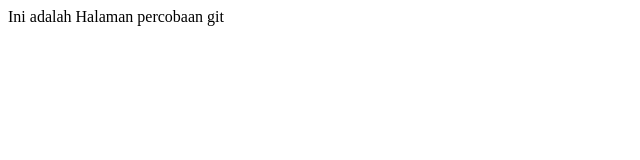
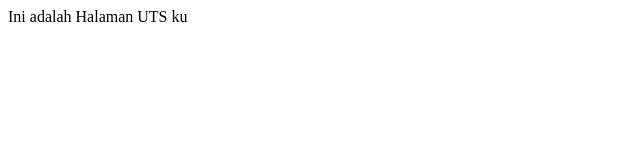
Before and after one commit to MuhammadYusufAshari/GitYusufUTS, a plain HTML site: page index.html in a window 1280 px wide. Shown: the full height of the page, 0-640 px from the left. Drawn offline with Linux system fonts and the light colour scheme.

Commit message:
merubah file index.html dan menambahkan file new.txt

```diff
--- a/index.html
+++ b/index.html
@@ -1,6 +1,6 @@
 <html>
-<head><title>Percobaan Git</title></head>
+<head><title>Percobaan UTS mengupload Git</title></head>
 <body>
-<p>Ini adalah Halaman percobaan git</p>
+<p>Ini adalah Halaman UTS ku</p>
 </body>
 </html>
```
Also changed, not shown: new.txt (added).
